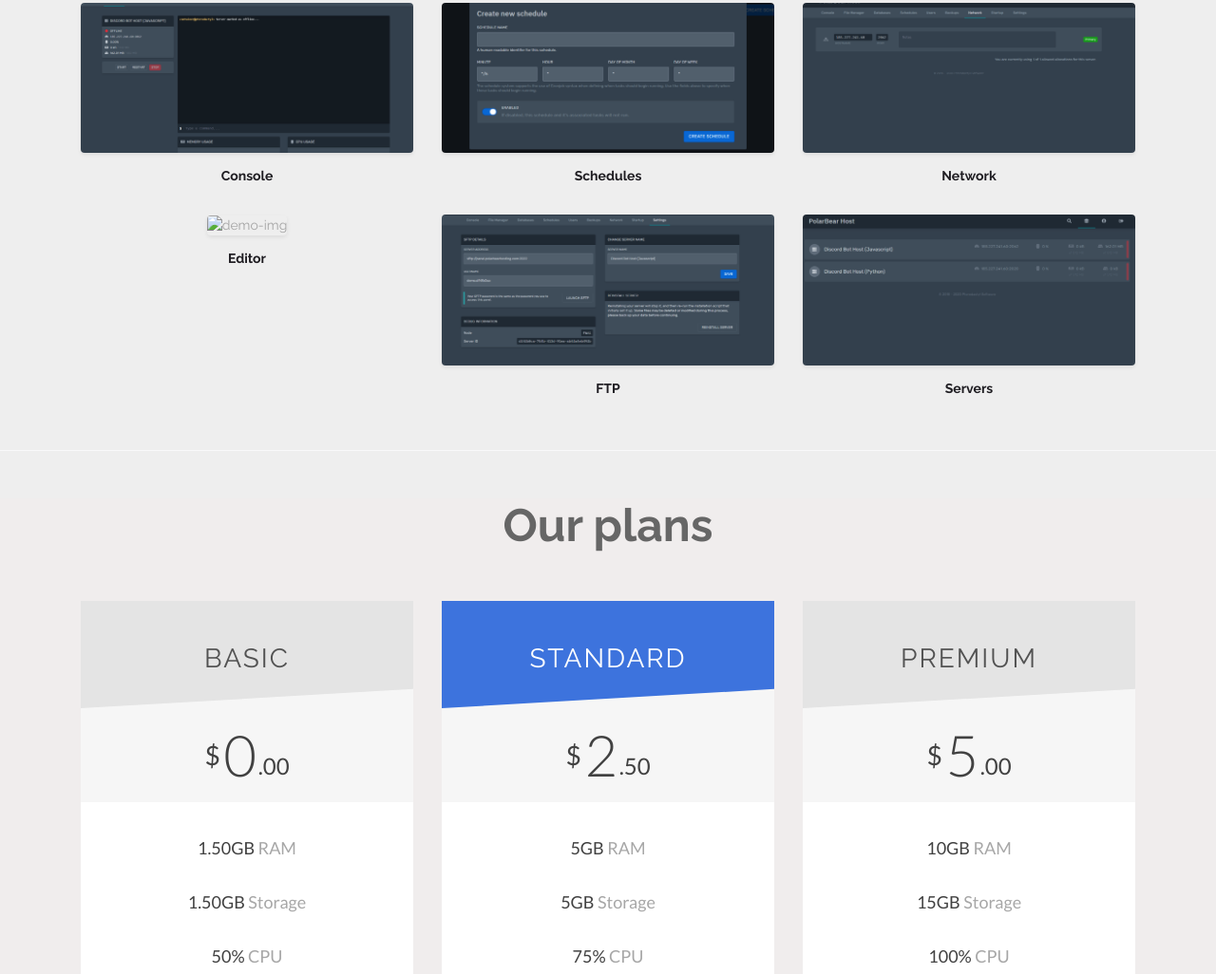
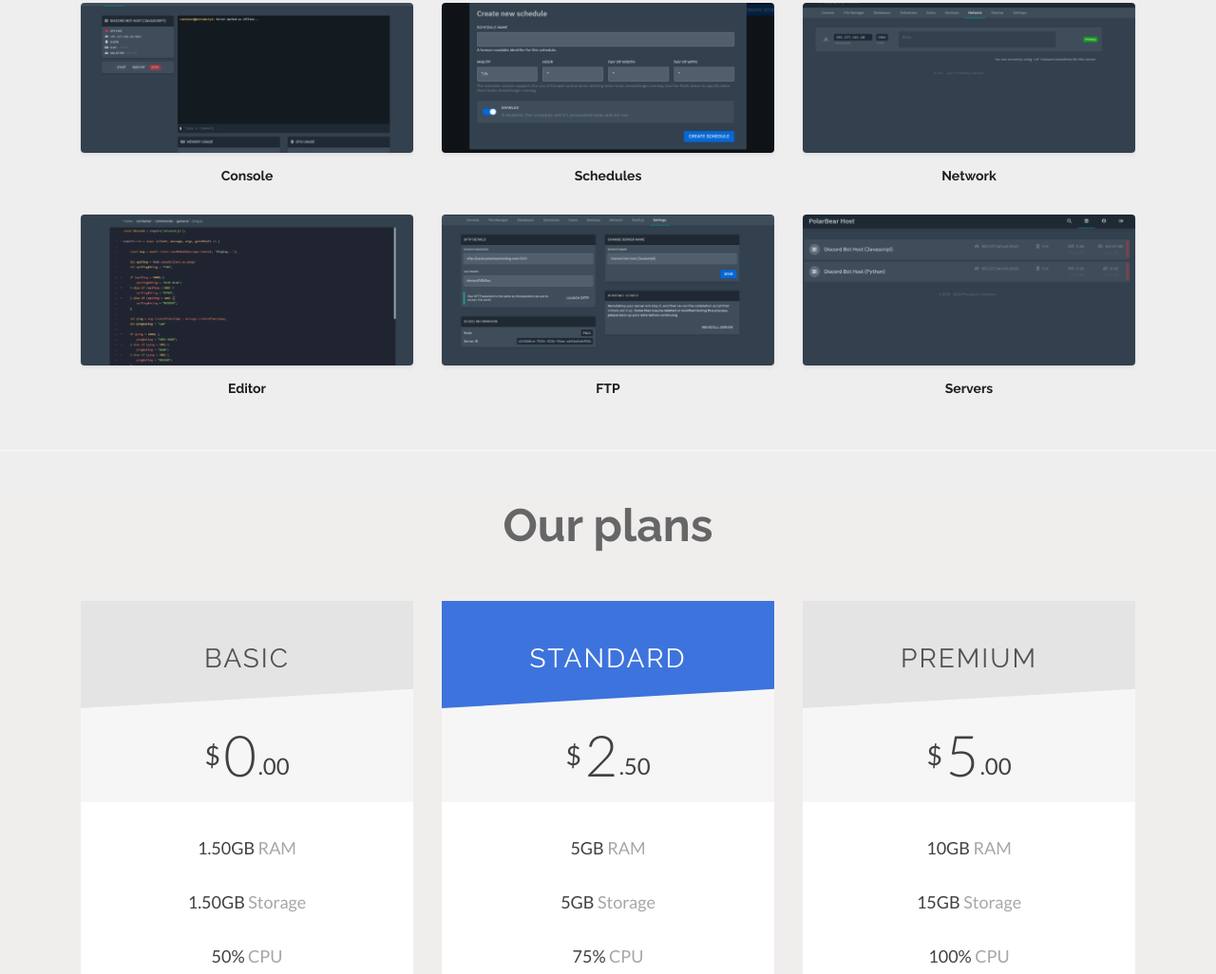
Before and after one commit to Seekedd/polarbearhosting.com, a plain HTML site: page index.html in a window 1280 px wide. Shown: the part 1631-2657 px from the top of the page at 95% size. Drawn offline with Linux system fonts and the light colour scheme.

Commit message:
Update index.html

```diff
--- a/index.html
+++ b/index.html
@@ -187,7 +187,7 @@
 						<div class="row mt-4">
 						<div class="col-lg-4">
 						<div class="demo-box text-center">
-						<img src="/image/editor.png" alt="demo-img" class="img-fluid shadow-sm rounded">
+						<img src="/images/editor.png" alt="demo-img" class="img-fluid shadow-sm rounded">
 						<h5 class="mt-3 f-17">Editor</h5>
 						</div>
 						</div>
```
